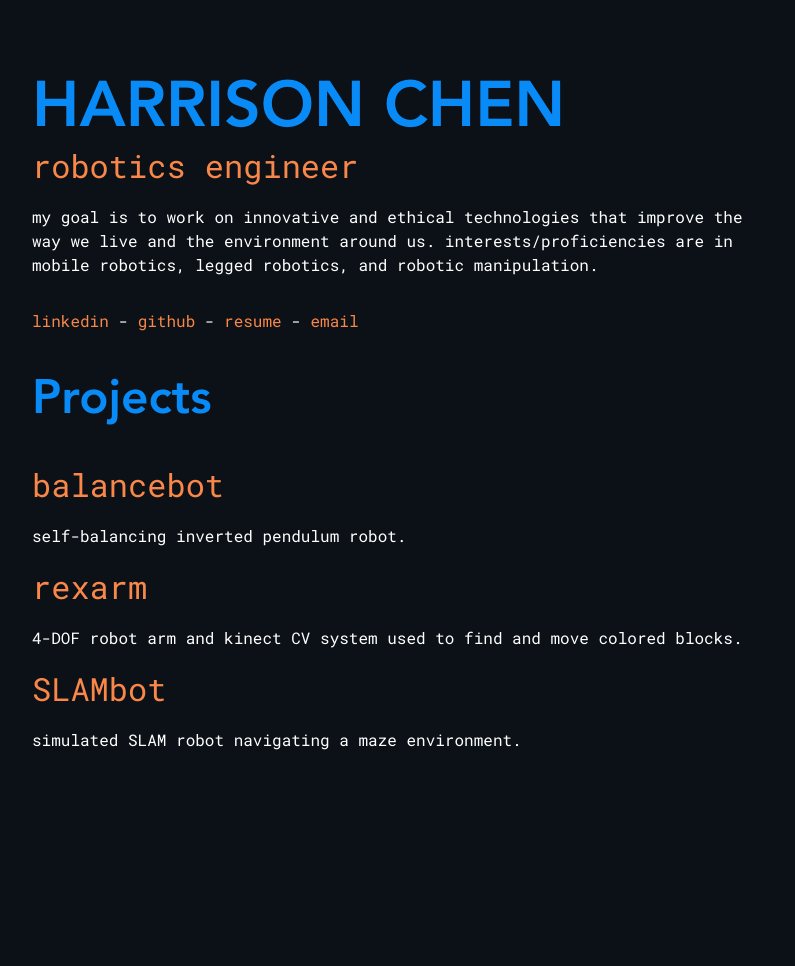
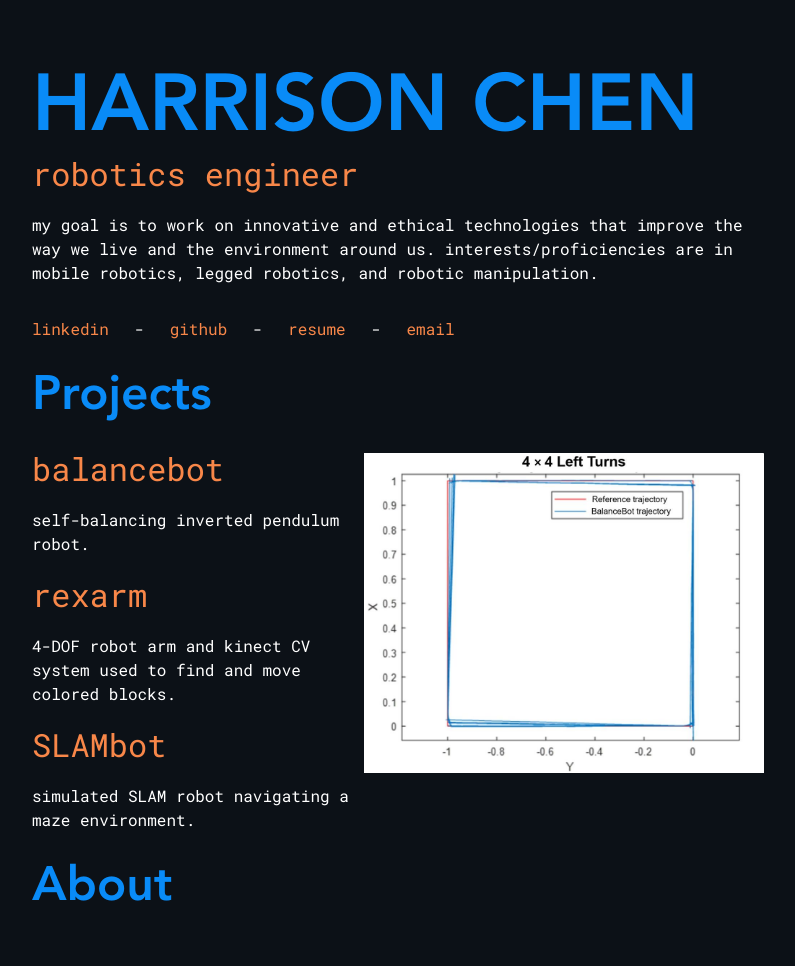
Before and after one commit to chen-harrison/chen-harrison.github.io, a Jekyll site: the page built from index.md, in a window 1280 px wide. Shown: the whole page, without its empty margins (238-1033 px from the left). Built offline with Jekyll 4.4.1, drawn with Linux system fonts in a browser that asks for light colours; before the commit the page ends 900 px from its top, so only the background shows below that.

Commit message:
added photo to projects, fixed spacing

```diff
--- a/_includes/links.html
+++ b/_includes/links.html
@@ -1,6 +1,6 @@
 <div style="margin-top: 2em;margin-bottom: 2em;">
-    <a href="https://www.linkedin.com/in/{{ site.linkedin_username| cgi_escape | escape }}">linkedin</a> -
-    <a href="https://github.com/{{ site.github_username| cgi_escape | escape }}">github</a> -
-    <a href="/assets/HarrisonChen_Resume.pdf" download>resume</a> -
+    <a href="https://www.linkedin.com/in/{{ site.linkedin_username| cgi_escape | escape }}">linkedin</a> &emsp;-&emsp;
+    <a href="https://github.com/{{ site.github_username| cgi_escape | escape }}">github</a> &emsp;-&emsp;
+    <a href="/assets/HarrisonChen_Resume.pdf" download>resume</a> &emsp;-&emsp;
     <a href="mailto:{{ site.email }}">email</a>
 </div>
--- a/_layouts/home.html
+++ b/_layouts/home.html
@@ -4,7 +4,7 @@ layout: default
 
 <div class="home">
   <header>
-    <h1 class="heading" style="margin-bottom:-0.25em">{{ site.title | upcase }}</h1>
+    <h1 class="heading" style="font-size:80px;margin-bottom:0em;">{{ site.title | upcase }}</h1>
     <h3 class="subheading">{{ site.headline }}</h3>
   </header>
   <p>{{ site.description }}</p>
@@ -12,16 +12,23 @@ layout: default
   {%- include links.html -%}
 
   {%- if site.projects.size > 0 -%}
+    <div style="margin-top:2em;margin-bottom:2em;">
       <h2 class="heading">{{ page.list_title | default: "Projects" }}</h2>
+      <p style="float:right;"><img src="/assets/projects/4x4.jpg" height="320px"></p>
+      <p>
       {%- for project in site.projects -%}
         <h3>
           <a class="subheading" href="{{ project.url | relative_url }}">
             {{ project.title | escape }}
           </a>
         </h3>
-      <p> {{ project.summary }} </p>
+        <p>{{ project.summary }}</p>
       {%- endfor -%}
+      </p>
+    </div>
   {%- endif -%}
+
+  <h2 class="heading">{{ page.list_title | default: "About" }}</h2>
 
   <!-- {%- if site.posts.size > 0 -%}
     <h2 class="post-list-heading">{{ page.list_title | default: "Posts" }}</h2>
--- a/_sass/regular/_base.scss
+++ b/_sass/regular/_base.scss
@@ -57,6 +57,7 @@ main {
 img {
   max-width: 100%;
   vertical-align: middle;
+  margin:8px;
 }
 
 
--- a/_sass/regular/_layout.scss
+++ b/_sass/regular/_layout.scss
@@ -13,6 +13,7 @@
 .heading {
   color: $blue;
   font-family:"Avenir LT Pro 85 Heavy";
+  line-height: 1em;
   margin-top: 0.5em;
   margin-bottom: 0.5em;
 }
```
Lines whose indentation alone changed are shown as unchanged.
